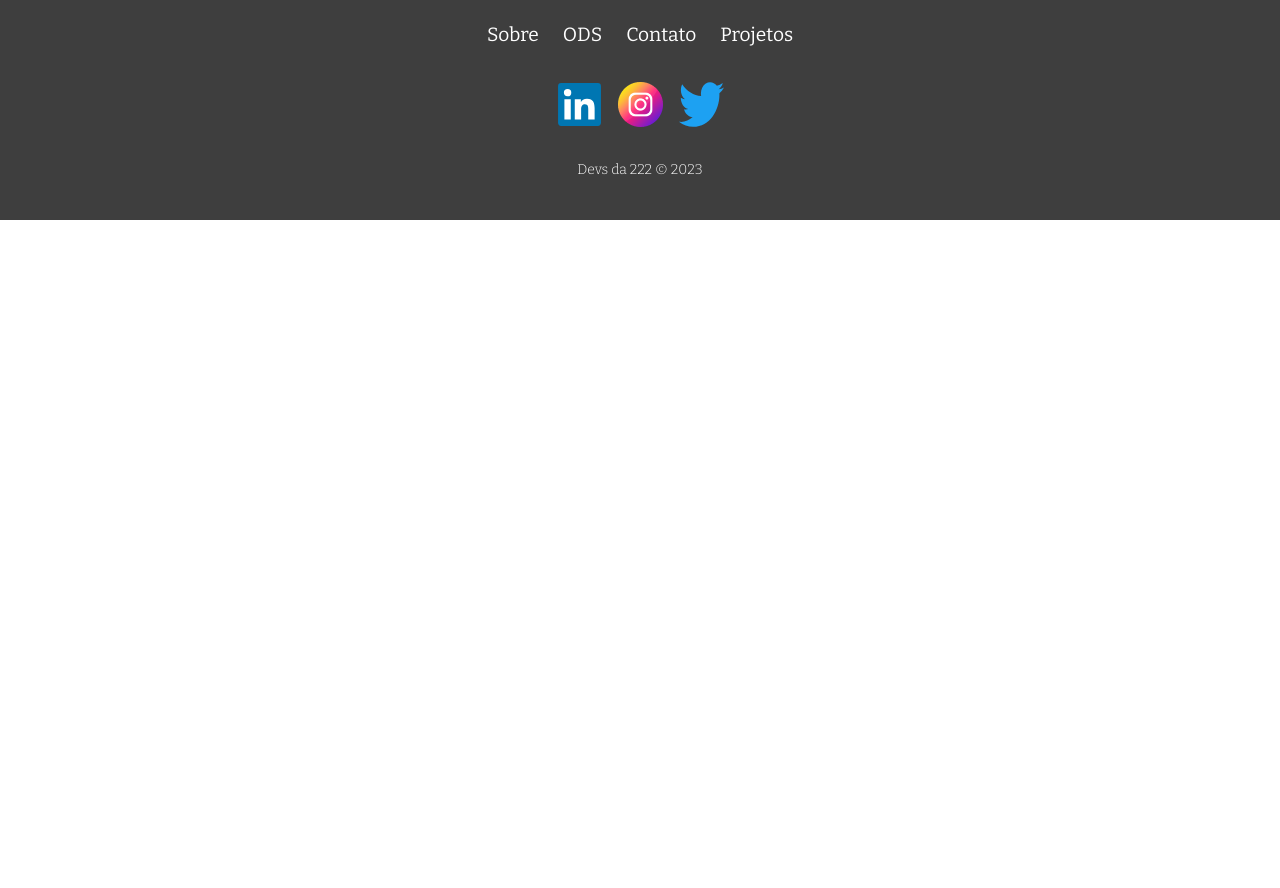
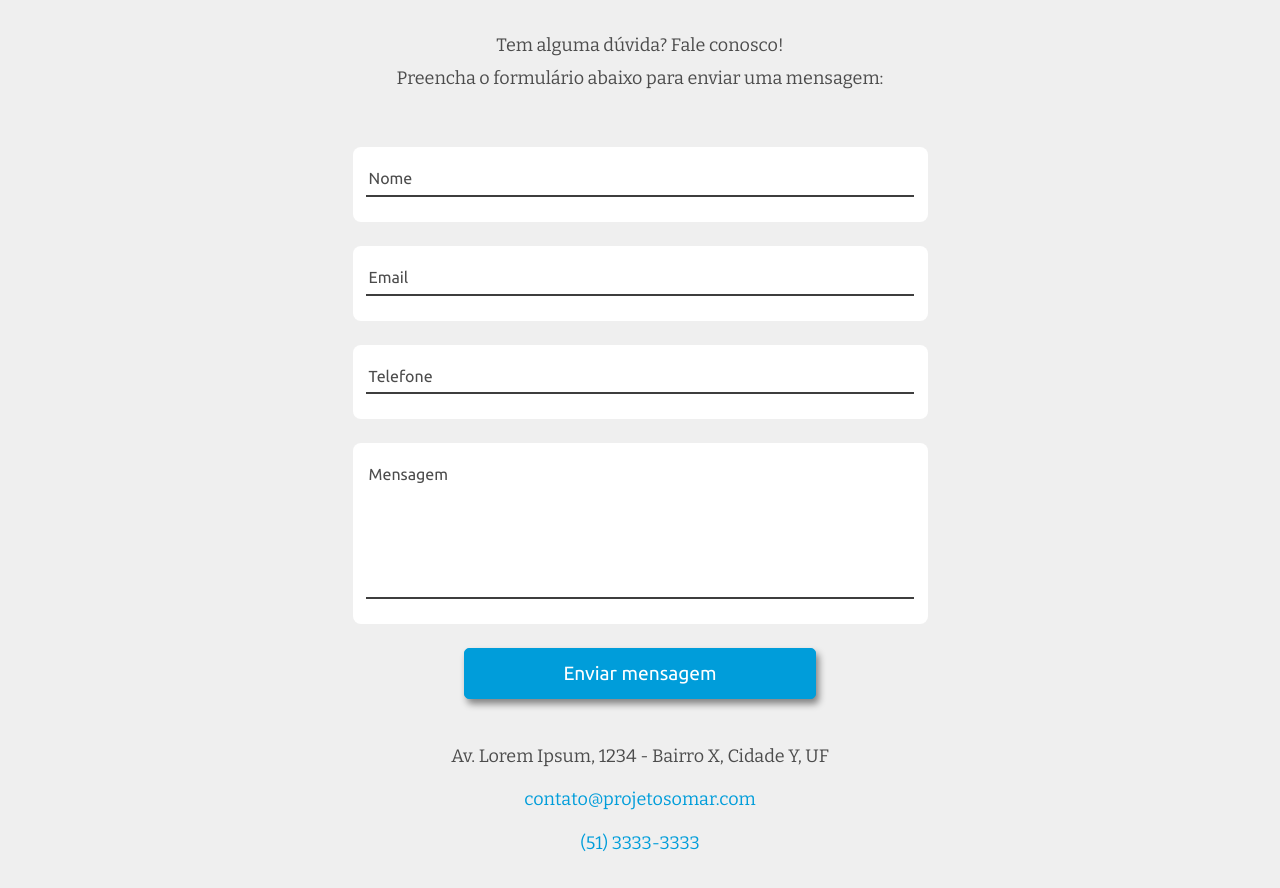
Before and after one commit to xLucaspx/dojotech_somar, a plain HTML site: page public/views/index.html in a window 1280 px wide. Shown: the part 3142-4030 px from the top of the page. Before the commit the page ends 3362 px from the top, so only its background shows below. Drawn offline with nearby package versions, Linux system fonts and the light colour scheme.

Commit message:
add seção "Contato" em index.html

```diff
--- a/public/css/base.css
+++ b/public/css/base.css
@@ -90,3 +90,17 @@ body {
 .img {
   box-shadow: 5px 7px 5px rgba(0, 0, 0, 0.25);
 }
+
+.link {
+  color: var(--azul);
+  outline: none;
+  border-bottom: 1px solid transparent;
+  transition: 0.5s ease-out;
+}
+
+.link:hover,
+.link:focus {
+  filter: brightness(90%);
+  border-color: var(--azul-escuro);
+  color: var(--azul-escuro);
+}
--- /dev/null
+++ b/public/css/components/form.css
@@ -0,0 +1,86 @@
+.form {
+  display: flex;
+  flex-direction: column;
+  align-items: center;
+  gap: 1.5rem;
+}
+
+.form__fieldset--texto,
+.form__fieldset--btn {
+  display: flex;
+  flex-direction: column;
+  gap: 3px
+}
+
+.form__fieldset--texto {
+  padding: 0 0.35rem;
+  width: 100%;
+  max-width: 575px;
+  box-sizing: border-box;
+  position: relative;
+  background-color: #fff;
+  border-radius: 8px;
+}
+
+.form__input_label {
+  padding: 0 0.35rem;
+  width: 100%;
+  max-width: 575px;
+  box-sizing: border-box;
+  position: relative;
+  background-color: #fff;
+  border-radius: 8px;
+}
+
+.form__texto {
+  font-family: inherit;
+  color: inherit;
+  font-size: inherit;
+  border: none;
+  border-bottom: 2px solid var(--cinza_escuro);
+  outline: none;
+  padding: 1rem 0.5rem 0.3rem;
+  margin: 0.5rem 0.5rem 0;
+  transition: 0.25s ease-out;
+}
+
+.form__texto::placeholder {
+  visibility: hidden;
+}
+
+.form__texto:focus {
+  border-color: var(--azul);
+}
+
+.form__label {
+  position: absolute;
+  top: 1.2rem;
+  left: 1rem;
+  margin-bottom: 0.5rem;
+  font-family: var(--fonte_titulo);
+  transition: all 0.3s;
+}
+
+.form__texto:not(:placeholder-shown) + .form__label,
+.form__texto:focus + .form__label {
+  font-size: 0.75rem;
+  top: 0.3rem;
+  left: 1rem;
+}
+
+.form__input {
+  max-height: 50px;
+}
+
+.form__textarea {
+  resize: none;
+  max-height: 125px;
+}
+
+.form__fieldset__msg {
+  height: 15px;
+  font-size: 15px;
+  margin: 0 0.5rem 7px;
+  text-align: left;
+  color: #ff0000;
+}
--- a/public/css/components/nav.css
+++ b/public/css/components/nav.css
@@ -7,11 +7,11 @@
 .nav__link {
   border-bottom: 2px solid transparent;
   outline: none;
+  transition: 0.5s ease-out;
 }
 
 .nav__link:hover,
 .nav__link:focus {
-  transition: 0.5s ease-out;
   filter: brightness(90%);
   border-color: var(--azul);
 }
--- /dev/null
+++ b/public/css/views/index/contato.css
@@ -0,0 +1,19 @@
+.contato {
+  background-color: var(--fundo_cinza_medio);
+  text-align: center;
+}
+
+.contato__form__descricao {
+  line-height: 1.8;
+  font-size: 18px;
+  margin-bottom: 1.8rem;
+}
+
+.contato__descricao {
+  display: flex;
+  flex-direction: column;
+  align-items: center;
+  gap: 1rem;
+  margin-top: 2.75rem;
+  font-size: 18px;
+}
--- a/public/views/index.html
+++ b/public/views/index.html
@@ -21,11 +21,13 @@
   <link rel="stylesheet" href="../css/components/nav.css">
   <link rel="stylesheet" href="../css/components/header.css">
   <link rel="stylesheet" href="../css/components/footer.css">
+  <link rel="stylesheet" href="../css/components/form.css">
   <!-- Sections CSS -->
   <link rel="stylesheet" href="../css/views/index/header.css">
   <link rel="stylesheet" href="../css/views/index/apresentacao.css">
   <link rel="stylesheet" href="../css/views/index/sobre.css">
   <link rel="stylesheet" href="../css/views/index/ods.css">
+  <link rel="stylesheet" href="../css/views/index/contato.css">
 </head>
 
 <body>
@@ -75,6 +77,49 @@
       </div>
     </section>
     <!-- Fim ODS -->
+
+    <section id="contato" class="contato container">
+      <h2 class="contato__titulo titulo">Contato</h2>
+
+      <form action="" class="contato__form form">
+        <p class="contato__form__descricao">Tem alguma dúvida? Fale conosco!<br>Preencha o formulário abaixo para enviar uma mensagem:</p>
+
+        <fieldset class="form__fieldset--texto">
+            <input type="text" id="contato__nome" class="form__input form__texto" name="nome" placeholder="Digite seu nome" data-tipo="nome" maxlength="50" required>
+            <label for="contato__nome" class="form__label">Nome</label>
+          <span class="form__fieldset__msg"></span>
+        </fieldset>
+
+        <fieldset class="form__fieldset--texto">
+          <input type="email" id="contato__email" class="form__input form__texto" name="email" placeholder="Digite seu email" data-tipo="email" maxlength="50" required>
+          <label for="contato__email" class="form__label">Email</label>
+          <span class="form__fieldset__msg"></span>
+        </fieldset>
+
+        <fieldset class="form__fieldset--texto">
+          <input type="tel" id="contato__telefone" class="form__input form__texto" name="telefone" placeholder="Digite seu telefone com ddd" data-tipo="telefone" maxlength="25" required>
+          <label for="contato__telefone" class="form__label">Telefone</label>
+          <span class="form__fieldset__msg"></span>
+        </fieldset>
+
+        <fieldset class="form__fieldset--texto">
+          <textarea name="mensagem" id="contato__mensagem" class="form__textarea form__texto" cols="30" rows="10" placeholder="Digite sua mensagem" data-tipo="mensagem" maxlength="255" required></textarea>
+          <label for="contato__mensagem" class="form__label">Mensagem</label>
+          <span class="form__fieldset__msg"></span>
+        </fieldset>
+
+        <fieldset class="form__fieldset--btn">
+          <button type="submit" class="contato__form__btnEnviar btn btnPadrao">Enviar mensagem</button>
+        </fieldset>
+      </form>
+
+      <div class="contato__descricao">
+        <p class="contato__texto">Av. Lorem Ipsum, 1234 - Bairro X, Cidade Y, UF</p>
+        <a href="mailto:contato@projetosomar.com" class="link" title="Abrir com Email">contato@projetosomar.com</a>
+        <a href="tel:(51)3333-3333" class="link" title="Ligar para o número">(51) 3333-3333</a>
+      </div>
+    </section>
+    <!-- Fim contato -->
   </main>
   <!-- Fim conteúdo principal -->
 
```
